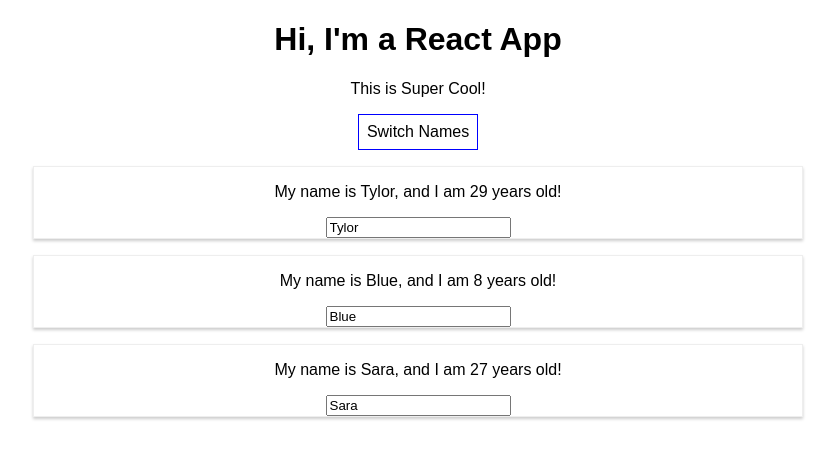
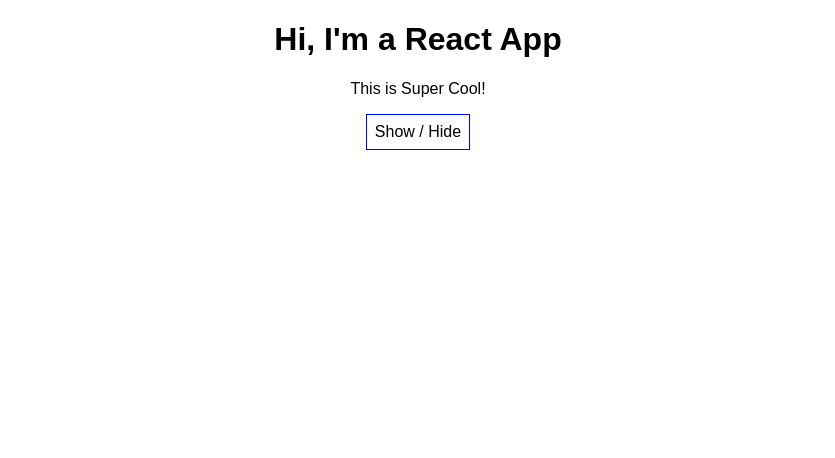
Before and after one commit to tylorschafer/react-complete-guide, a React (Create React App) app: page / in a window 1280 px wide. Shown: the top 458 px of the page, without its empty margins (222-1057 px from the left). Built offline with nearby package versions, Linux system fonts and the light colour scheme.

Commit message:
Refactor button into show / hide person feature

```diff
--- a/src/App.js
+++ b/src/App.js
@@ -8,7 +8,8 @@ class App extends Component {
       { name: 'Tylor', age: 29 },
       { name: 'Blue', age: 8 },
       { name: 'Sara', age:27 }
-    ]
+    ],
+    showPersons: false
   }
 
   switchNameHandler = (newName) => {
@@ -28,6 +29,11 @@ class App extends Component {
     })
   }
 
+  togglePersonsHandler = () => {
+    const doesShow = this.state.showPersons;
+    this.setState({showPersons: !doesShow});
+  }
+
   render() {
     const style = {
       backgroundColor: 'white',
@@ -42,7 +48,9 @@ class App extends Component {
         <p> This is Super Cool!</p>
         <button
           style={style}
-          onClick={this.switchNameHandler.bind(this, 'Tylord')}>Switch Names</button>
+          onClick={this.togglePersonsHandler}>Show / Hide</button>
+        { this.state.showPersons ?
+            <div>
               <Person
                 name={this.state.persons[0].name}
                 age={this.state.persons[0].age} />
@@ -54,6 +62,8 @@ class App extends Component {
               <Person
                 name={this.state.persons[2].name}
                 age={this.state.persons[2].age} />
+          </div> : null
+        }
       </div>
     );
   }
```
Lines whose indentation alone changed are shown as unchanged.
